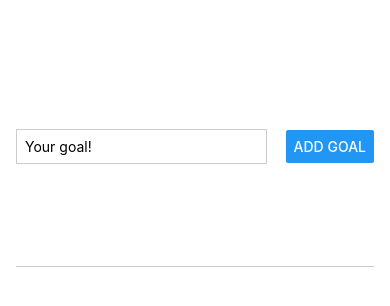
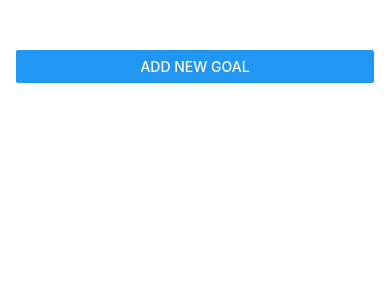
Before and after one commit to e-labInnovations/ReactNativeApp, a React Native app: screen / in a window 390 px wide. Shown: the top 306 px of the page. Built offline with nearby package versions, Linux system fonts and the light colour scheme.

Commit message:
Input container turned into modal

```diff
--- a/App.js
+++ b/App.js
@@ -1,6 +1,7 @@
 import { StyleSheet,
   View,
-  FlatList
+  FlatList,
+  Button
 } from 'react-native';
 import { useState } from 'react';
 
@@ -8,11 +9,20 @@ import GoalItem from './components/GoalItem';
 import GoalInput from './components/GoalInput';
 
 export default function App() {
+  const [modalIsVisible, setModalIsVisible] = useState(false)
   const [goals, setGoals] = useState([])
+
+  const startAddGoalHandler = () => {
+    setModalIsVisible(true)
+  }
+  const endAddGoalHandler = () => {
+    setModalIsVisible(false)
+  }
 
   const addGoalHandler = (enteredGoalText) => {
     if(enteredGoalText)
       setGoals((currentGoals) => [...currentGoals, {text: enteredGoalText, key: Math.random().toString()}])
+      endAddGoalHandler()
   }
 
   const deleteGoal = (key) => {
@@ -23,7 +33,8 @@ export default function App() {
 
   return (
     <View style={styles.appContainer}>
-      <GoalInput onAddGoal={addGoalHandler} />
+      <Button title='Add New Goal' color='#2196F3' onPress={startAddGoalHandler} />
+      <GoalInput onAddGoal={addGoalHandler} visible={modalIsVisible} onCancel={endAddGoalHandler} />
       <View style={styles.goalsContainer}>
         <FlatList data={goals.reverse()} renderItem={itemData => {
           return <GoalItem text={itemData.item.text} id={itemData.item.key} onDeleteItem={deleteGoal} />
--- a/components/GoalInput.js
+++ b/components/GoalInput.js
@@ -3,7 +3,8 @@ import {
     StyleSheet,
     View,
     TextInput,
-    Button
+    Button,
+    Modal
 } from "react-native-web";
 
 const GoalInput = (props) => {
@@ -19,10 +20,23 @@ const GoalInput = (props) => {
     }
 
     return (
-        <View style={styles.inputContainer}>
-            <TextInput style={styles.textInput} placeholder='Your goal!' onChangeText={goalInputHandler} value={enteredGoalText} />
-            <Button title='Add Goal' onPress={addGoalHandler} />
-        </View>
+        <Modal visible={props.visible} animation='slide'>
+            <View style={styles.inputContainer}>
+                <TextInput
+                    style={styles.textInput}
+                    placeholder='Your goal!'
+                    onChangeText={goalInputHandler}
+                    value={enteredGoalText} />
+                <View style={styles.buttonContainer}>
+                    <View style={styles.button}>
+                        <Button title='Add Goal' onPress={addGoalHandler} />
+                    </View>
+                    <View style={styles.button}>
+                        <Button title='Cancel' onPress={props.onCancel} />
+                    </View>
+                </View>
+            </View>
+        </Modal>
     );
 }
 
@@ -31,9 +45,9 @@ export default GoalInput;
 const styles = StyleSheet.create({
     inputContainer: {
         flex: 1,
-        flexDirection: 'row',
-        justifyContent: 'space-between',
+        justifyContent: 'center',
         alignItems: 'center',
+        padding: 16,
         paddingBottom: 24,
         borderBottomWidth: 1,
         borderBottomColor: '#cccccc'
@@ -41,8 +55,15 @@ const styles = StyleSheet.create({
       textInput: {
         borderWidth: 1,
         borderColor: '#cccccc',
-        width: '70%',
-        marginRight: 8,
+        width: '100%',
         padding: 8
       },
+      buttonContainer: {
+        marginTop: 16,
+        flexDirection: 'row'
+      },
+      button: {
+        width: 100,
+        marginHorizontal: 8
+      }
 })
```
